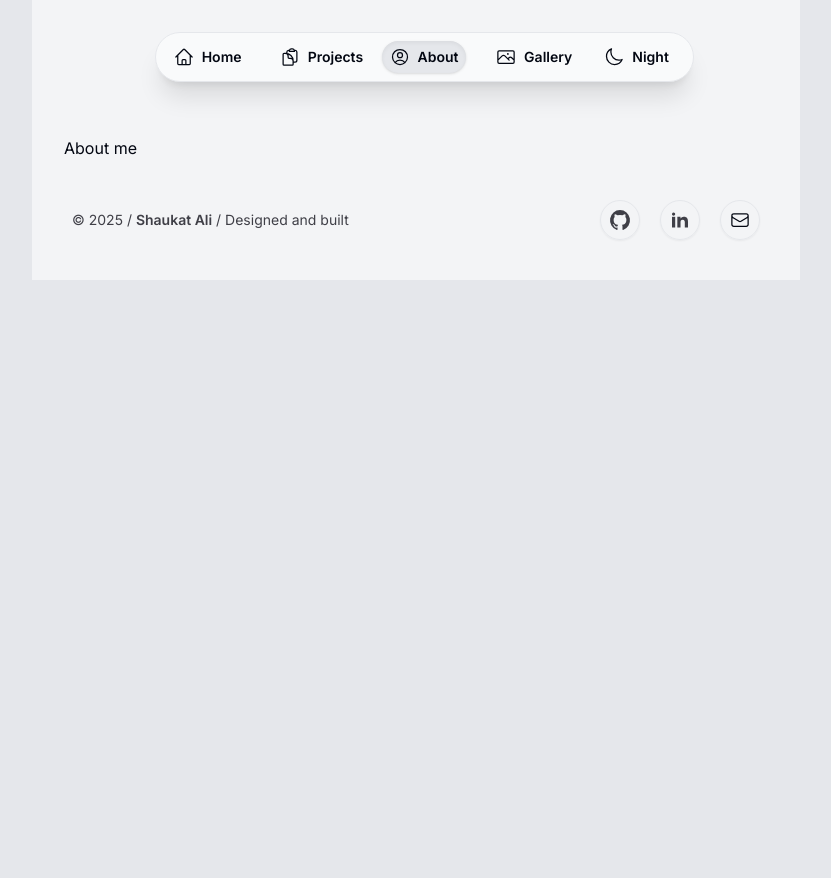
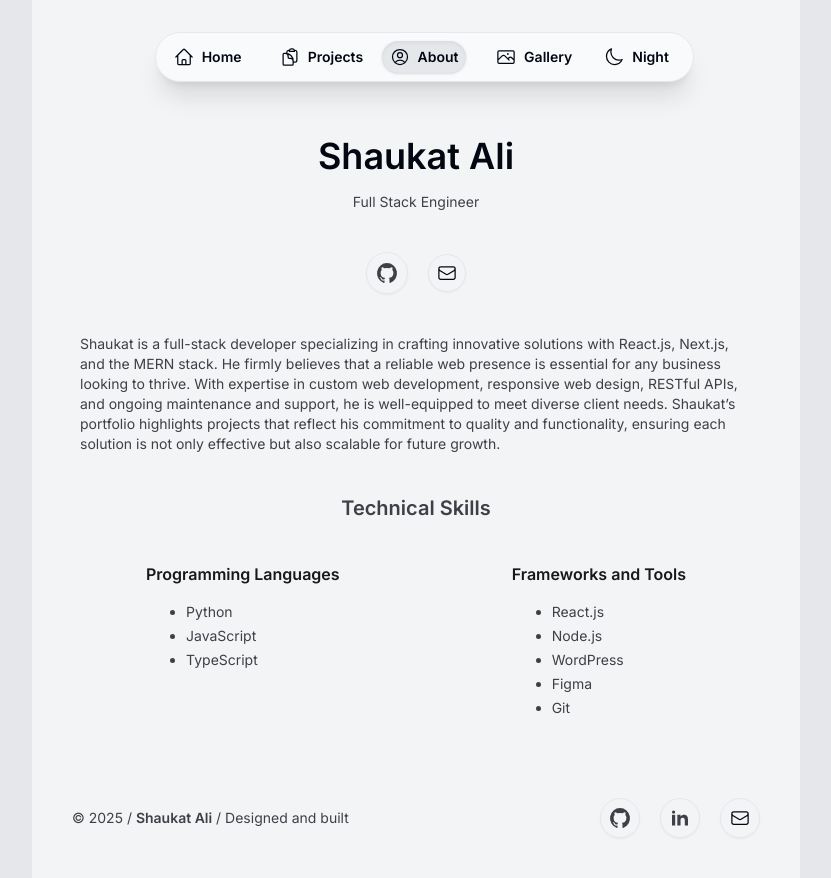
Before and after one commit to Shaukat-AB/sk-portfolio, a Next.js app: page /about in a window 1280 px wide. Shown: the whole page, without its empty margins (224-1055 px from the left). Before the commit the page ends 800 px from the top, so only its background shows below. Built offline with nearby package versions, Linux system fonts and the light colour scheme.

Commit message:
feat: create about me page

```diff
--- a/src/app/about/page.tsx
+++ b/src/app/about/page.tsx
@@ -1,3 +1,82 @@
+import {
+  CardContent,
+  CardDescription,
+  CardTitle,
+  SocialLinks,
+} from '@/components';
+import { ReactNode } from 'react';
+
 export default function Page() {
-  return <div>About me</div>;
+  return (
+    <>
+      <div>
+        <div className="page-title space-y-2">
+          <h1>Shaukat Ali</h1>
+        </div>
+        <CardDescription>
+          <p className="text-center">Full Stack Engineer</p>
+        </CardDescription>
+      </div>
+
+      <div className="mx-auto">
+        <SocialLinks size="lg" onlyGithubAndEmail />
+      </div>
+
+      <CardDescription className="px-4">
+        <p>
+          Shaukat is a full-stack developer specializing in crafting innovative
+          solutions with React.js, Next.js, and the MERN stack. He firmly
+          believes that a reliable web presence is essential for any business
+          looking to thrive. With expertise in custom web development,
+          responsive web design, RESTful APIs, and ongoing maintenance and
+          support, he is well-equipped to meet diverse client needs. Shaukat’s
+          portfolio highlights projects that reflect his commitment to quality
+          and functionality, ensuring each solution is not only effective but
+          also scalable for future growth.
+        </p>
+      </CardDescription>
+
+      <CardTitle className="px-4 md:text-center text-text-active">
+        <h2>Technical Skills</h2>
+      </CardTitle>
+
+      <div className="px-4 mb-10 flex gap-10 flex-col md:flex-row md:justify-around">
+        <CardContent className="space-y-4">
+          <CardTitle className="text-base">
+            <h3>Programming Languages</h3>
+          </CardTitle>
+
+          <SkillListWrapper>
+            <li>Python</li>
+            <li>JavaScript</li>
+            <li>TypeScript</li>
+          </SkillListWrapper>
+        </CardContent>
+
+        <CardContent className="space-y-4">
+          <CardTitle className="text-base">
+            <h3>Frameworks and Tools</h3>
+          </CardTitle>
+
+          <SkillListWrapper>
+            <li>React.js</li>
+            <li>Node.js</li>
+            <li>WordPress</li>
+            <li>Figma</li>
+            <li>Git</li>
+          </SkillListWrapper>
+        </CardContent>
+      </div>
+    </>
+  );
 }
+
+const SkillListWrapper = ({ children }: { children: ReactNode }) => {
+  return (
+    <CardContent className="px-10">
+      <CardDescription>
+        <ul className="list-disc space-y-1">{children}</ul>
+      </CardDescription>
+    </CardContent>
+  );
+};
```
